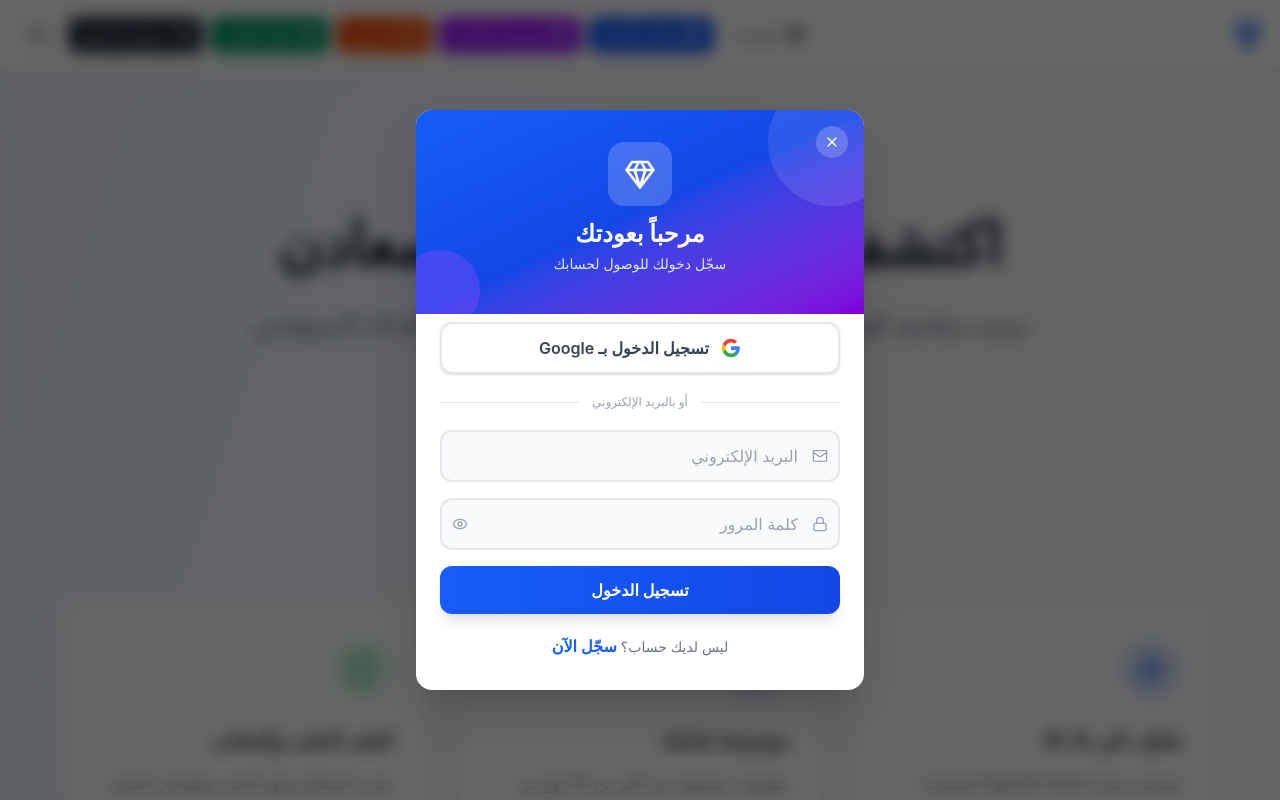
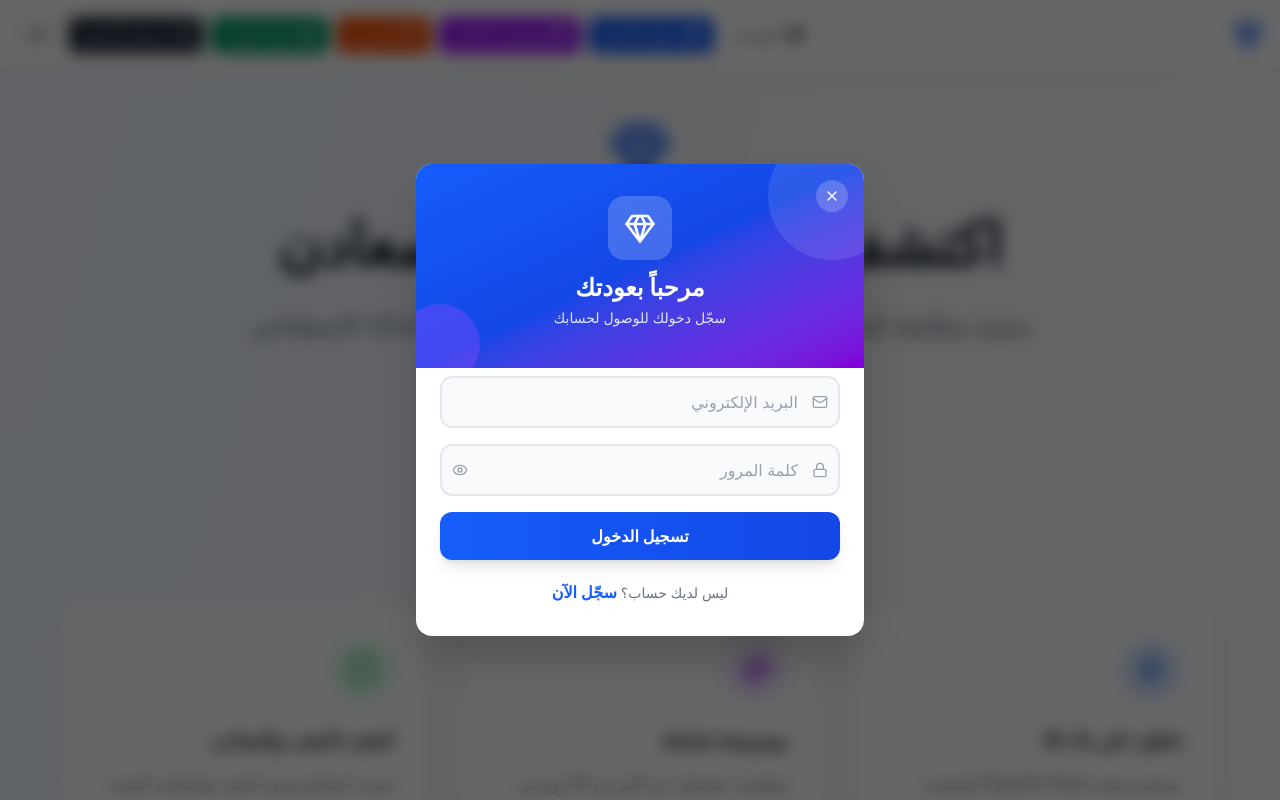
Before and after one commit to anwar99199/rock-type, a React (Vite) app: page / in a window 1280 px wide. Both pictures are taken after a click on the button "تسجيل الدخول". Shown: the top 800 px of the page. Built offline with nearby package versions, Linux system fonts and the light colour scheme.

Commit message:
Implement Supabase Auth and update registration flow
Updated AuthModal to use real Supabase Auth for login and registration. Removed Google authentication and added name field for registration.

```diff
--- a/src/app/components/AuthModal.tsx
+++ b/src/app/components/AuthModal.tsx
@@ -1,16 +1,19 @@
+// Updated: Replaced mock auth with real Supabase Auth.
+// Supports email/password login and registration. Google auth removed for now.
 import { useState } from 'react';
-import { X, Mail, Lock, Eye, EyeOff, Gem, AlertCircle } from 'lucide-react';
+import { X, Mail, Lock, Eye, EyeOff, Gem, AlertCircle, User } from 'lucide-react';
 import { useAuth } from '@/app/contexts/AuthContext';
 import { useLanguage } from '@/app/contexts/LanguageContext';
 import { initiateAmwalPayment } from '@/app/utils/amwalPay';
 import { toast } from 'sonner';
 
 export function AuthModal() {
-  const { login, loginWithGoogle, isLoading, showAuthModal, setShowAuthModal, authRedirectPlanId, setAuthRedirectPlanId } = useAuth();
+  const { login, register, isLoading, showAuthModal, setShowAuthModal, authRedirectPlanId, setAuthRedirectPlanId, user } = useAuth();
   const { language } = useLanguage();
   const [mode, setMode] = useState<'login' | 'register'>('login');
   const [email, setEmail] = useState('');
   const [password, setPassword] = useState('');
+  const [name, setName] = useState('');
   const [showPassword, setShowPassword] = useState(false);
   const [error, setError] = useState('');
 
@@ -30,8 +33,8 @@ export function AuthModal() {
           userId,
           userEmail,
           language: language as 'en' | 'ar',
-          returnUrl: `${window.location.origin}/?payment=success&plan=${planId}`,
-          cancelUrl: `${window.location.origin}/?payment=cancelled`,
+          returnUrl: `${window.location.origin}/payment/success?plan=${planId}`,
+          cancelUrl: `${window.location.origin}/payment/cancel`,
         });
       } catch (err) {
         toast.error(isAr ? 'حدث خطأ أثناء بدء الدفع.' : 'Payment initiation failed.');
@@ -43,21 +46,32 @@ export function AuthModal() {
     e.preventDefault();
     setError('');
     try {
-      await login(email, password);
-      const userId = `user-email-${email}`;
-      await handlePostLogin(userId, email);
+      if (mode === 'login') {
+        await login(email, password);
+        // Get user id from auth after login
+        const { supabase } = await import('@/app/contexts/AuthContext');
+        const { data: { user: su } } = await supabase.auth.getUser();
+        if (su) await handlePostLogin(su.id, su.email ?? email);
+      } else {
+        if (!name.trim()) throw new Error(isAr ? 'الاسم مطلوب' : 'Name is required');
+        if (password.length < 6) throw new Error(isAr ? 'كلمة المرور يجب أن تكون 6 أحرف على الأقل' : 'Password must be at least 6 characters');
+        await register(email, password, name);
+        toast.success(isAr ? 'تم إنشاء الحساب! تحقق من بريدك الإلكتروني.' : 'Account created! Check your email to confirm.');
+        setShowAuthModal(false);
+        setAuthRedirectPlanId(null);
+      }
     } catch (err: any) {
-      setError(err.message || (isAr ? 'حدث خطأ. حاول مرة أخرى.' : 'An error occurred. Please try again.'));
-    }
-  };
-
-  const handleGoogle = async () => {
-    setError('');
-    try {
-      await loginWithGoogle();
-      await handlePostLogin('google-user', 'user@gmail.com');
-    } catch (err: any) {
-      setError(err.message || (isAr ? 'فشل تسجيل الدخول بـ Google.' : 'Google sign-in failed.'));
+      const msg = err.message || '';
+      // Make Supabase error messages friendlier
+      if (msg.includes('Invalid login credentials')) {
+        setError(isAr ? 'البريد الإلكتروني أو كلمة المرور غير صحيحة' : 'Invalid email or password');
+      } else if (msg.includes('User already registered')) {
+        setError(isAr ? 'هذا البريد الإلكتروني مسجل بالفعل. سجّل الدخول.' : 'Email already registered. Please sign in.');
+      } else if (msg.includes('Email not confirmed')) {
+        setError(isAr ? 'يرجى تأكيد بريدك الإلكتروني أولاً' : 'Please confirm your email first');
+      } else {
+        setError(msg || (isAr ? 'حدث خطأ. حاول مرة أخرى.' : 'An error occurred. Please try again.'));
+      }
     }
   };
 
@@ -86,7 +100,7 @@ export function AuthModal() {
             <h2 className="text-2xl font-bold mb-1">
               {mode === 'login'
                 ? isAr ? 'مرحباً بعودتك' : 'Welcome Back'
-                : isAr ? 'إنشاء حساب' : 'Create Account'}
+                : isAr ? 'إنشاء حساب جديد' : 'Create Account'}
             </h2>
             <p className="text-blue-100 text-sm">
               {authRedirectPlanId
@@ -108,34 +122,26 @@ export function AuthModal() {
 
         {/* Body */}
         <div className="px-6 pt-6 pb-8 -mt-4 relative z-10">
-          {/* Google Sign In */}
-          <button
-            onClick={handleGoogle}
-            disabled={isLoading}
-            className="w-full flex items-center justify-center gap-3 bg-white border-2 border-gray-200 text-gray-700 font-semibold rounded-xl px-4 py-3 hover:border-blue-300 hover:bg-blue-50 transition-all disabled:opacity-60 disabled:cursor-not-allowed shadow-sm"
-          >
-            <svg width="20" height="20" viewBox="0 0 24 24" className="flex-shrink-0">
-              <path fill="#4285F4" d="M22.56 12.25c0-.78-.07-1.53-.2-2.25H12v4.26h5.92c-.26 1.37-1.04 2.53-2.21 3.31v2.77h3.57c2.08-1.92 3.28-4.74 3.28-8.09z"/>
-              <path fill="#34A853" d="M12 23c2.97 0 5.46-.98 7.28-2.66l-3.57-2.77c-.98.66-2.23 1.06-3.71 1.06-2.86 0-5.29-1.93-6.16-4.53H2.18v2.84C3.99 20.53 7.7 23 12 23z"/>
-              <path fill="#FBBC05" d="M5.84 14.09c-.22-.66-.35-1.36-.35-2.09s.13-1.43.35-2.09V7.07H2.18C1.43 8.55 1 10.22 1 12s.43 3.45 1.18 4.93l2.85-2.22.81-.62z"/>
-              <path fill="#EA4335" d="M12 5.38c1.62 0 3.06.56 4.21 1.64l3.15-3.15C17.45 2.09 14.97 1 12 1 7.7 1 3.99 3.47 2.18 7.07l3.66 2.84c.87-2.6 3.3-4.53 6.16-4.53z"/>
-            </svg>
-            {isLoading
-              ? isAr ? 'جارٍ التسجيل...' : 'Signing in...'
-              : isAr ? 'تسجيل الدخول بـ Google' : 'Continue with Google'}
-          </button>
+          <form onSubmit={handleSubmit} className="space-y-4">
 
-          {/* Divider */}
-          <div className="flex items-center gap-3 my-5">
-            <div className="flex-1 h-px bg-gray-200" />
-            <span className="text-xs text-gray-400 font-medium">
-              {isAr ? 'أو بالبريد الإلكتروني' : 'or with email'}
-            </span>
-            <div className="flex-1 h-px bg-gray-200" />
-          </div>
+            {/* Name field — register only */}
+            {mode === 'register' && (
+              <div className="relative">
+                <div className={`absolute inset-y-0 ${isAr ? 'right-3' : 'left-3'} flex items-center pointer-events-none`}>
+                  <User className="size-4 text-gray-400" />
+                </div>
+                <input
+                  type="text"
+                  value={name}
+                  onChange={(e) => setName(e.target.value)}
+                  placeholder={isAr ? 'الاسم الكامل' : 'Full name'}
+                  required
+                  className={`w-full bg-gray-50 border-2 border-gray-200 rounded-xl py-3 ${isAr ? 'pr-10 pl-4 text-right' : 'pl-10 pr-4 text-left'} text-gray-800 placeholder:text-gray-400 focus:outline-none focus:border-blue-500 focus:bg-white transition-all`}
+                />
+              </div>
+            )}
 
-          {/* Email/Password Form */}
-          <form onSubmit={handleSubmit} className="space-y-4">
+            {/* Email */}
             <div className="relative">
               <div className={`absolute inset-y-0 ${isAr ? 'right-3' : 'left-3'} flex items-center pointer-events-none`}>
                 <Mail className="size-4 text-gray-400" />
@@ -150,6 +156,7 @@ export function AuthModal() {
               />
             </div>
 
+            {/* Password */}
             <div className="relative">
               <div className={`absolute inset-y-0 ${isAr ? 'right-3' : 'left-3'} flex items-center pointer-events-none`}>
                 <Lock className="size-4 text-gray-400" />
@@ -171,6 +178,14 @@ export function AuthModal() {
               </button>
             </div>
 
+            {/* Password hint for register */}
+            {mode === 'register' && (
+              <p className="text-xs text-gray-400">
+                {isAr ? 'كلمة المرور يجب أن تكون 6 أحرف على الأقل' : 'Password must be at least 6 characters'}
+              </p>
+            )}
+
+            {/* Error */}
             {error && (
               <div className="flex items-center gap-2 text-red-600 bg-red-50 rounded-lg px-3 py-2 text-sm">
                 <AlertCircle className="size-4 flex-shrink-0" />
@@ -178,10 +193,11 @@ export function AuthModal() {
               </div>
             )}
 
+            {/* Submit */}
             <button
               type="submit"
               disabled={isLoading}
-              className="w-full bg-gradient-to-r from-blue-600 to-blue-700 hover:from-blue-700 hover:to-blue-800 text-white font-bold rounded-xl py-3 transition-all disabled:opacity-60 disabled:cursor-not-allowed shadow-lg hover:shadow-blue-200 hover:scale-[1.02] active:scale-[0.98]"
+              className="w-full bg-gradient-to-r from-blue-600 to-blue-700 hover:from-blue-700 hover:to-blue-800 text-white font-bold rounded-xl py-3 transition-all disabled:opacity-60 disabled:cursor-not-allowed shadow-lg hover:scale-[1.02] active:scale-[0.98]"
             >
               {isLoading
                 ? isAr ? 'جارٍ...' : 'Please wait...'
@@ -199,7 +215,7 @@ export function AuthModal() {
             {' '}
             <button
               type="button"
-              onClick={() => setMode(mode === 'login' ? 'register' : 'login')}
+              onClick={() => { setMode(mode === 'login' ? 'register' : 'login'); setError(''); }}
               className="text-blue-600 font-semibold hover:underline"
             >
               {mode === 'login'
```
